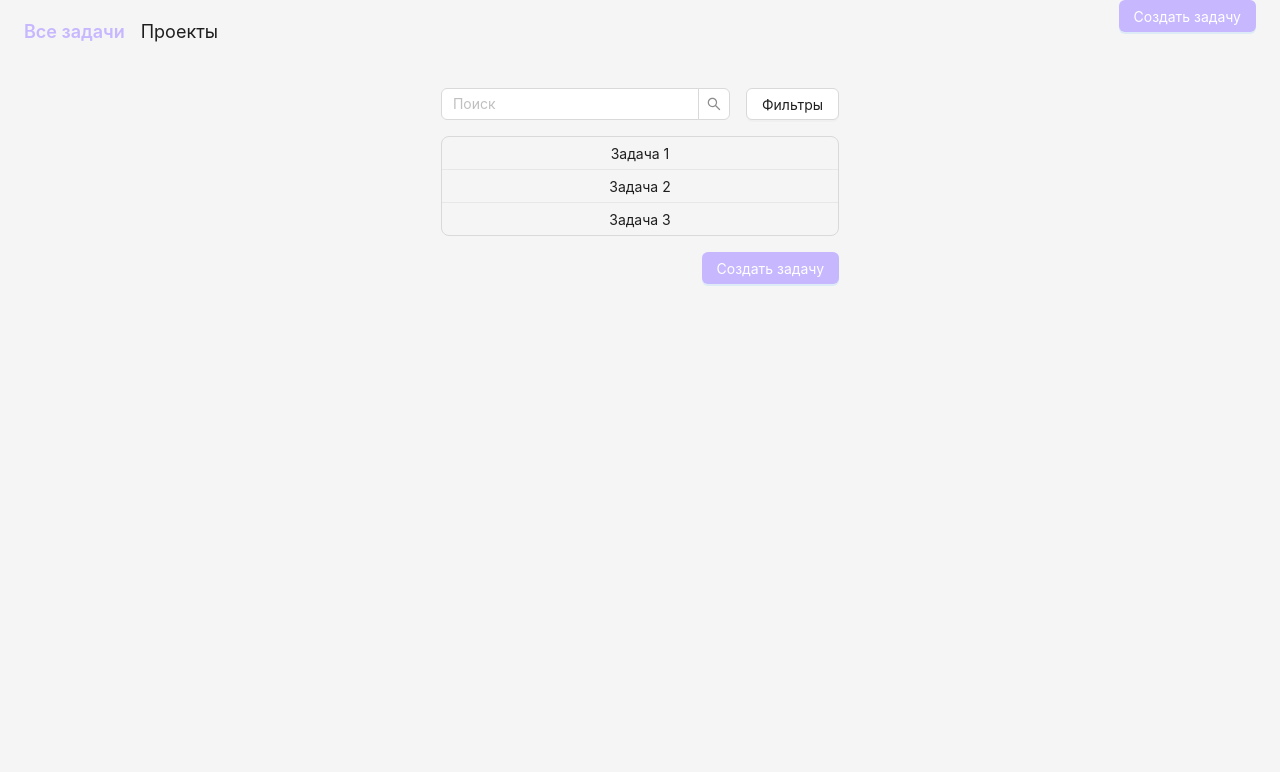
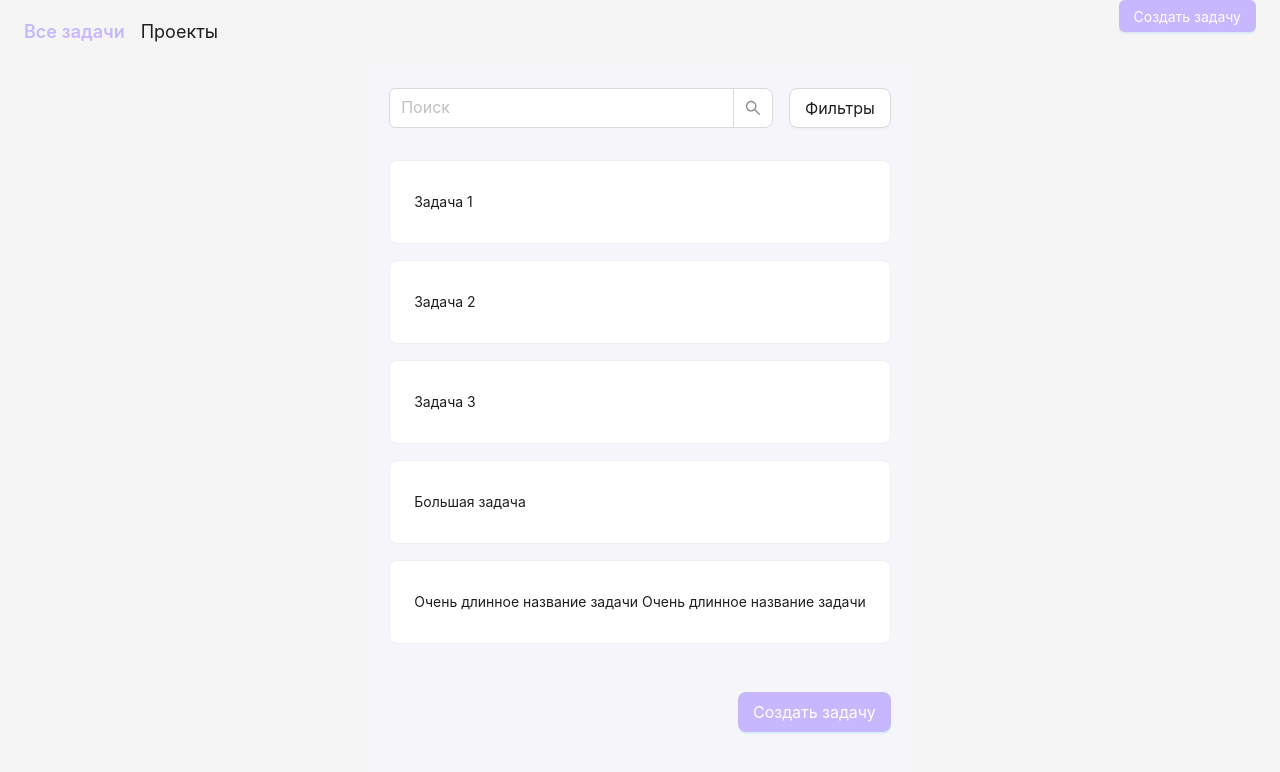
Before and after one commit to Churina-Margaery/project-planner, a React (Vite) app in the folder client/: page /issues in a window 1280 px wide. Shown: the top 772 px of the page. Built offline with nearby package versions, Linux system fonts and the light colour scheme.

Commit message:
tasks view

```diff
--- a/client/src/components/board-column/board-column.tsx
+++ b/client/src/components/board-column/board-column.tsx
@@ -1,12 +1,11 @@
 // src/components/BoardColumn.tsx
 import type { ReactNode } from 'react';
-import { ACCENT_DARK } from '../../styles/theme';
 import styled from 'styled-components';
 
 const ColumnWrapper = styled.div`
   flex: 1;
   min-width: 240px;
-  border: 1px solid ${ACCENT_DARK};
+  border: 1px solid var(--accent-dark);
   border-top: none;
 `;
 
@@ -14,8 +13,8 @@ const ColumnHeader = styled.div`
   font-weight: 600;
   text-align: center;
   padding: 8px;
-  border-top: 4px solid ${ACCENT_DARK};
-  color: ${ACCENT_DARK};
+  border-top: 4px solid var(--accent-dark);
+  color: var(--accent-dark);
 `;
 
 export const BoardColumn: React.FC<{ title: string; children?: ReactNode }> = ({ title, children }) => (
--- a/client/src/pages/board-page/board-page.tsx
+++ b/client/src/pages/board-page/board-page.tsx
@@ -16,7 +16,7 @@ export default function BoardPage() {
   return (
     <Layout style={{ minHeight: '100vh' }}>
       <Navigation onCreateClick={() => setDrawerOpen(true)} />
-      <Content style={{ padding: 24 }}>
+      <Content style={{ padding: 24, maxWidth: 1200, margin: '0 auto' }}>
         <h2 style={{ marginBottom: 24 }}>Название проекта {id}</h2>
 
         <Space align="start" size={16} style={{ display: 'flex' }}>
--- a/client/src/pages/issues-page/issues-page.tsx
+++ b/client/src/pages/issues-page/issues-page.tsx
@@ -1,49 +1,60 @@
-// src/pages/IssuesPage.tsx
 import { useState } from 'react';
-import { Layout, Input, Button, List, Space, Row, Col } from 'antd';
+import { Layout, Button, Row, Col, Input, Space, Card } from 'antd';
+import styled from 'styled-components';
 import { Navigation } from '../../components/header/navigation';
 import { TaskForm } from '../../components/task-form/task-form';
-import styled from 'styled-components';
 
 const { Content } = Layout;
+
+const TaskCard = styled(Card)`
+  margin-bottom: 16px;
+  display: flex;
+  border-radius: 8px;
+
+  .ant-card-body {
+    display: flex;
+    align-items: center;
+    font-size: 14px;
+    padding: 30px 24px;
+    width: 100%;
+    background: transparent;
+  }
+
+  &:hover,
+  &:focus-within {
+    border-color: var(--accent) !important;
+    box-shadow: 0 0 0 1px var(--accent);
+  }
+`;
 
 export default function IssuesPage() {
   const [drawerOpen, setDrawerOpen] = useState(false);
 
-
-  const data = ['Задача 1', 'Задача 2', 'Задача 3'];
+  const data = ['Задача 1', 'Задача 2', 'Задача 3', 'Большая задача', 'Очень длинное название задачи Очень длинное название задачи'];
 
   return (
-    <Layout style={{ minWidth: '100vh' }}>
+    <Layout style={{ minHeight: '100vh' }}>
       <Navigation onCreateClick={() => setDrawerOpen(true)} />
-      <Content style={{ padding: 24, maxWidth: 900, margin: '0 auto' }}>
-        <Row gutter={16} style={{ marginBottom: 16 }}>
+      <Content style={{ padding: 24, maxWidth: 900, margin: '0 auto', background: '#f6f6fa' }}>
+        <Row gutter={16} style={{ marginBottom: 32 }}>
           <Col flex="auto">
-            <Input.Search placeholder="Поиск" allowClear />
+            <Input.Search placeholder="Поиск" allowClear size="large" />
           </Col>
           <Col>
-            <Button>Фильтры</Button>
+            <Button size="large">Фильтры</Button>
           </Col>
         </Row>
 
-        <List
-          bordered
-          dataSource={data}
-          renderItem={(item) => (
-            <List.Item style={{ padding: 0 }}>
-              <Button
-                type="text"
-                style={{ width: '100%', textAlign: 'left', padding: '12px 16px' }}
-                onClick={() => setDrawerOpen(true)}
-              >
-                {item}
-              </Button>
-            </List.Item>
-          )}
-        />
+        {data.map((item, i) => (
+          <TaskCard key={i} onClick={() => setDrawerOpen(true)}>
+            {item}
+          </TaskCard>
+        ))}
 
-        <Space style={{ width: '100%', justifyContent: 'flex-end', marginTop: 16 }}>
-          <Button type="primary" onClick={() => setDrawerOpen(true)}>Создать задачу</Button>
+        <Space style={{ width: '100%', justifyContent: 'flex-end', marginTop: 32 }}>
+          <Button type="primary" size="large" onClick={() => setDrawerOpen(true)}>
+            Создать задачу
+          </Button>
         </Space>
       </Content>
 
@@ -53,6 +64,6 @@ export default function IssuesPage() {
         onSubmit={() => { }}
         showGotoBoard
       />
-    </Layout >
+    </Layout>
   );
 }
--- a/client/src/pages/projects-page/projects-page.tsx
+++ b/client/src/pages/projects-page/projects-page.tsx
@@ -22,6 +22,10 @@ const BoardCard = styled(Card)`
   }
 `;
 
+const StyledLink = styled(Link)`
+  color: var(--accent-dark);
+`;
+
 export default function BoardsPage() {
   const [drawerOpen, setDrawerOpen] = useState(false);
 
@@ -33,8 +37,7 @@ export default function BoardsPage() {
           [1, 2, 3, 34567, 456789, 4567, 3456, 1234, 234567, 789].map((id) => (
             <BoardCard key={id} >
               <span>Название проекта {id} </span>
-              {/* < Button type="link" > Перейти к доске </Button> */}
-              <Link to={`/board/${id}`}>Перейти к доске</Link>
+              <StyledLink to={`/board/${id}`}>Перейти к доске</StyledLink>
             </BoardCard>
           ))
         }
--- a/client/src/styles/theme.ts
+++ b/client/src/styles/theme.ts
@@ -27,9 +27,12 @@ export const GlobalStyle = createGlobalStyle`
   }
 
   .ant-btn-primary:hover,
-  .ant-btn-primary:focus {
+  .ant-btn-primary:focus, {
     transform: scale(1.07);
     border: none !important;
     transition: all 0.3s ease !important;
+    outline: none !important;
+    box-shadow: none !important;
+    border: var(--accent-dark) 1px solid !important;
   };
 `;
```
